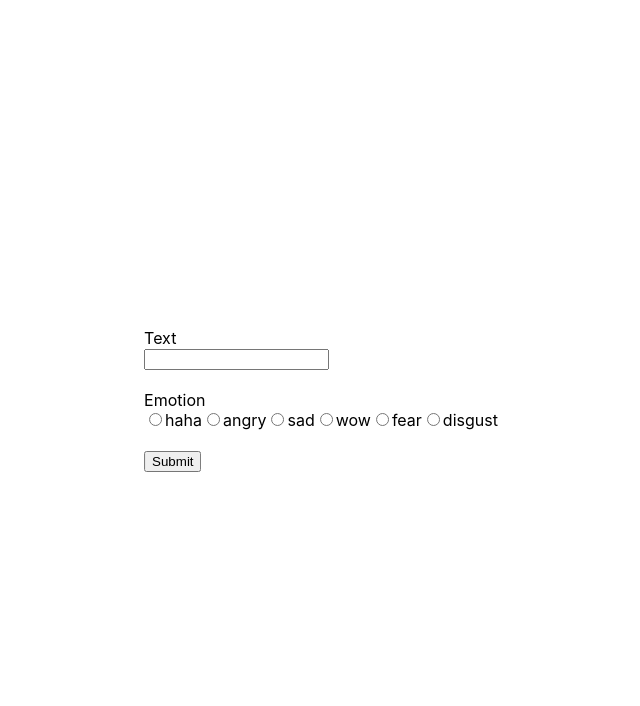
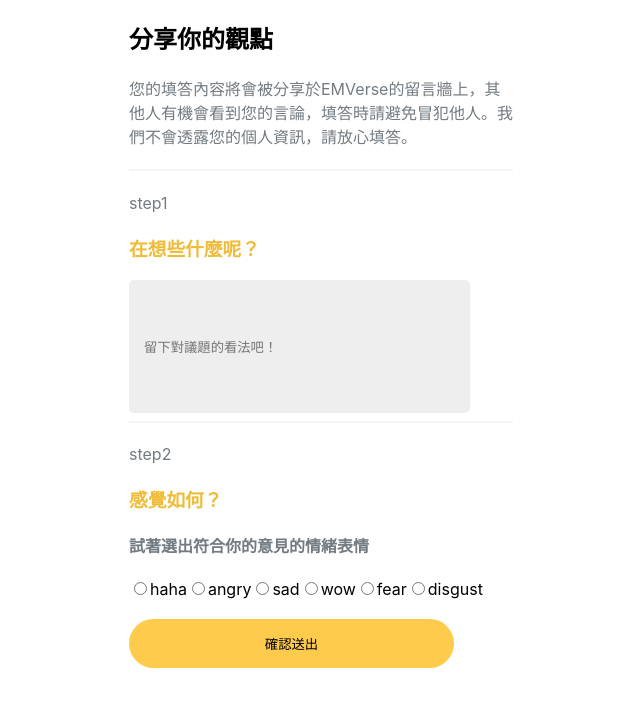
Before and after one commit to derekdylu/EMverse, a React (Create React App) app in the folder frontend/: page /input in a window 1280 px wide. Shown: the top 706 px of the page, without its empty margins (319-959 px from the left). Built offline with nearby package versions, Linux system fonts and the light colour scheme.

Commit message:
update inputPage

```diff
--- a/frontend/src/App.js
+++ b/frontend/src/App.js
@@ -1,8 +1,8 @@
 import './App.css';
 import { BrowserRouter as Router, Route, Routes } from 'react-router-dom';
-import InputPage from './inputPage';
+import InputPage from './Containers/inputPage';
 import Home from './Containers/Home';
-import CommentPage from './commentPage';
+import CommentPage from './Containers/commentPage';
 
 function App() {
 	return (
--- a/frontend/src/commentPage.css
+++ b/frontend/src/Containers/commentPage.css
@@ -16,3 +16,7 @@
     justify-content: center;
     align-items: center
 }
+
+.test {
+    height: 50px;
+}
--- a/frontend/src/commentPage.js
+++ b/frontend/src/Containers/commentPage.js
@@ -7,7 +7,7 @@ import './commentPage.css'
 
 import { POST_BY_EMOTION,
          EMOTIONS_COUNT }
-        from './graphql';
+        from '../graphql';
 import { useQuery, useMutation } from '@apollo/client';
 import { selectionSetMatchesResult } from '@apollo/client/cache/inmemory/helpers';
 
@@ -62,7 +62,7 @@ export default function CommentPage() {
     const [skip, setSkip] = useState(false);
 
     const style = {
-        height: '50%',
+        height: '0%',
         // height: 150,
         // position: 'absolute',
         // top: '50%',
@@ -168,7 +168,9 @@ export default function CommentPage() {
                 onEnterFrame={() => enterFrame()}
                 onLoopComplete={() => loopComplete()}
             />
-            <h2 id="box" style={{color: "transparent"}}>{currentComment}</h2>
+            <div className="test">
+                <h2 id="box" style={{color: "transparent"}}>{currentComment}</h2>
+            </div>
             {/* {frameCount} */}
             {/* {loopCount} */}
             <div className="donut">
--- /dev/null
+++ b/frontend/src/Containers/inputPage.css
@@ -0,0 +1,81 @@
+.box {
+    height: 100%;
+    width: 30%;
+    /* background-color: aqua; */
+    position: absolute;
+    top: 50%;
+    left: 50%;
+    transform: translate(-50%, -50%);
+}
+
+hr {
+    border: 1px solid #F5F5F5;
+}
+
+h3 {
+    color: #F0BB36;
+}
+
+h4 {
+    font-weight: normal;
+    color: #727B82;
+}
+
+.textInput {
+    /* Auto layout */
+
+    display: flex;
+    flex-direction: row;
+    align-items: flex-start;
+    padding: 10px 0px 8px 15px;
+
+    /* position: absolute; */
+    width: 326px;
+    height: 115px;
+    left: 25px;
+    top: 253px;
+
+    background: #EEEEEE;
+    border-radius: 5px;
+    border-style: none;
+}
+
+.submit {
+    display: flex;
+    flex-direction: row;
+    justify-content: center;
+    align-items: center;
+    padding: 12px 25px;
+
+    /* position: absolute; */
+    width: 325px;
+    height: 49px;
+    left: 25px;
+    top: 710px;
+
+    background: #FFCB4C;
+    border-radius: 37px;
+    border-style: none;
+}
+
+/* HIDE RADIO */
+/* [type=radio] {
+    position: absolute;
+    opacity: 0;
+    width: 0;
+    height: 0;
+  } */
+
+/* IMAGE STYLES */
+/* [type=radio] + img {
+    cursor: pointer;
+} */
+
+/* CHECKED STYLES */
+/* [type=radio]:checked + img {
+    outline: 2px solid #727B82;
+} */
+
+/* img {
+    width: 80px;
+} */
--- a/frontend/src/inputPage.js
+++ b/frontend/src/Containers/inputPage.js
@@ -3,7 +3,7 @@ import { React, useState, useEffect } from 'react';
 
 import { CREATE_POST,
          UPDATE_POST }
-       from './graphql';
+       from '../graphql';
 import { useMutation } from '@apollo/client';
 
 export default function InputPage() {
@@ -25,9 +25,25 @@ export default function InputPage() {
 
     return (
         <form className="box" onSubmit={handleSubmit}>
-            Text<br/>
-            <input type="text" /*value={post.text}*/ onChange={(e) => setPost({...post, text: e.target.value})}></input><br/><br/>
-            Emotion <br/>
+            <h2>分享你的觀點</h2>
+            <h4>
+            您的填答內容將會被分享於EMVerse的留言牆上，其他人有機會看到您的言論，填答時請避免冒犯他人。我們不會透露您的個人資訊，請放心填答。
+            </h4>
+            <hr />
+
+            <h4>step1</h4>
+            <h3>在想些什麼呢？</h3>
+            <input type="text" className="textInput" placeholder="留下對議題的看法吧！" onChange={(e) => setPost({...post, text: e.target.value})}></input>
+            <hr />
+
+            <h4>step2</h4>
+            <h3>感覺如何？</h3>
+            <h4 style={{fontWeight: "bold"}}>試著選出符合你的意見的情緒表情</h4>
+            {/* <label>
+            <input type="radio" name="test" value="small" checked />
+            <img src="../haha.gif" />
+            </label> */}
+
             <label><input type="radio" name="emotion" value="HAHA" onChange={(e) => setPost({...post, emotion: e.target.value})} />
             haha</label>
             <label><input type="radio" name="emotion" value="ANGRY" onChange={(e) => setPost({...post, emotion: e.target.value})} />
@@ -40,7 +56,7 @@ export default function InputPage() {
             fear</label>
             <label><input type="radio" name="emotion" value="DISGUST" onChange={(e) => setPost({...post, emotion: e.target.value})} />
             disgust</label><br/><br/>
-            <input type="submit" value="Submit" />
+            <input type="submit" className="submit" value="確認送出" />
         </form>
     )
 }
--- a/frontend/src/inputPage.css
+++ /dev/null
@@ -1,8 +0,0 @@
-.box {
-    /* width: 400px;
-    height: 150px; */
-    position: absolute;
-    top: 50%;
-    left: 50%;
-    transform: translate(-50%, -50%);
-}
```
Also changed, not shown: frontend/src/Containers/anim.json (renamed from frontend/src/anim.json).
